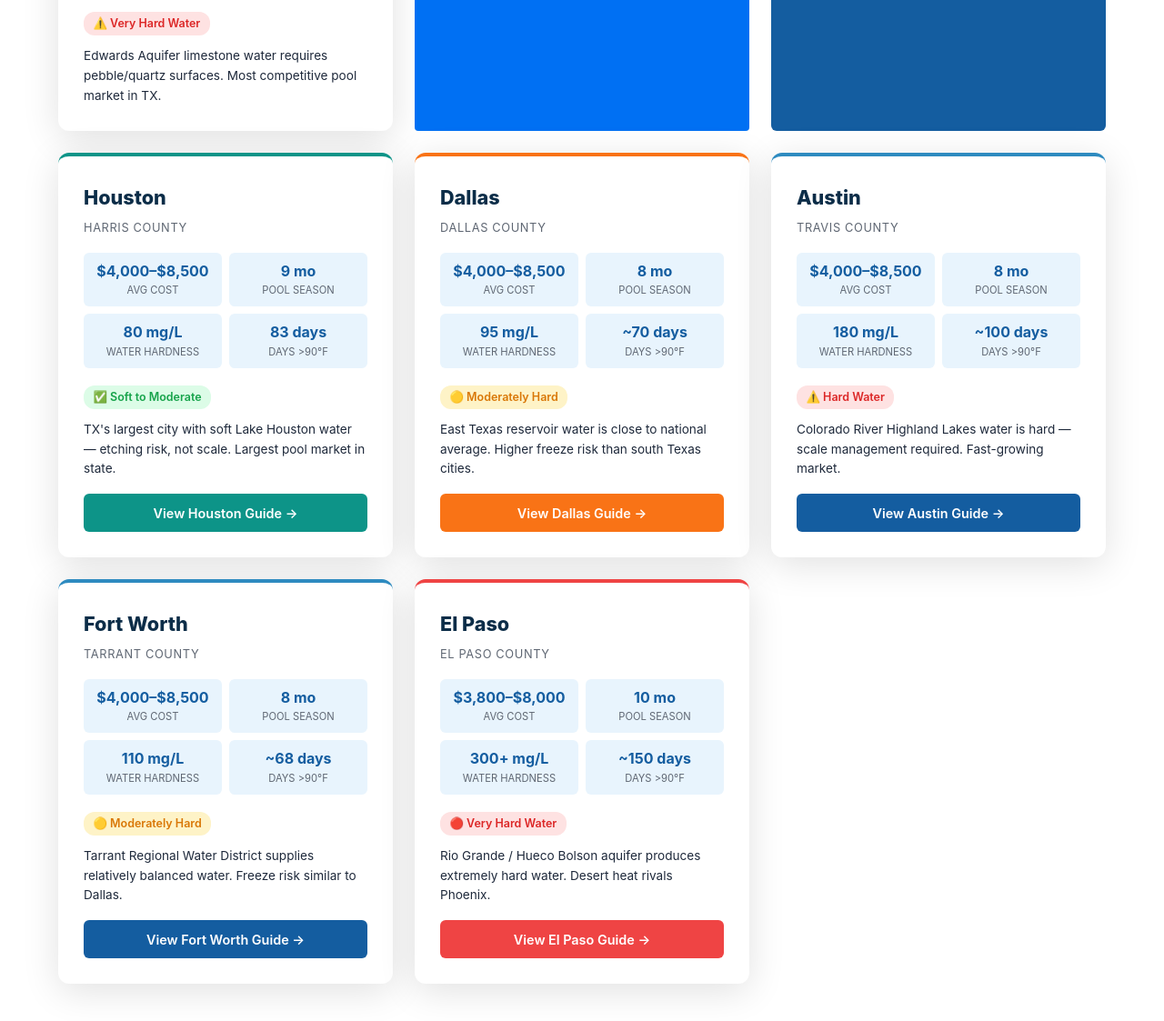
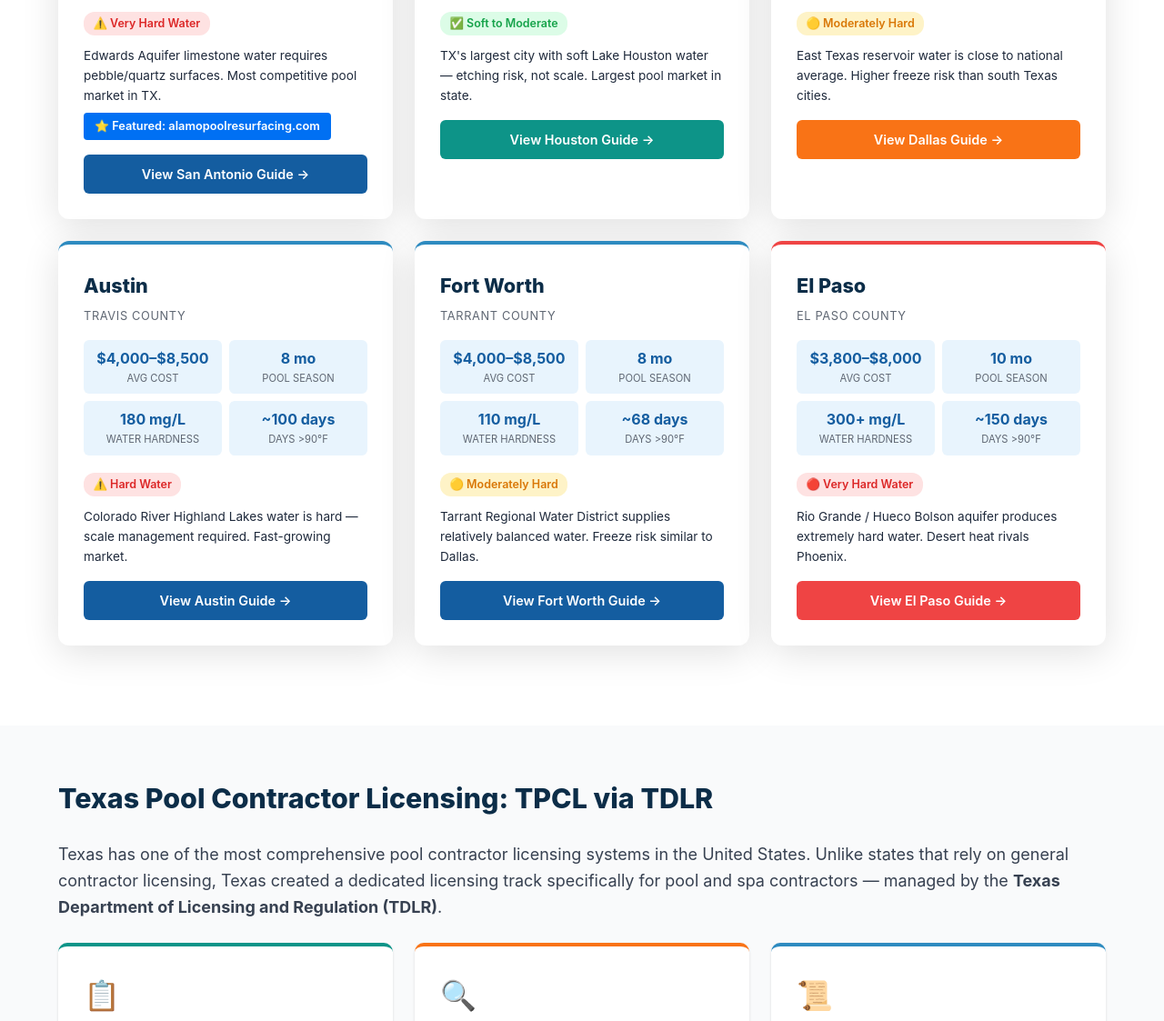
Before and after one commit to deme-cyber11/pool-resurfacing-directory, a plain HTML site: page texas/index.html in a window 1280 px wide. Shown: the part 1220-2343 px from the top of the page at 91% size. Drawn offline with Linux system fonts and the light colour scheme.

Commit message:
fix(cards): city cards had a nested anchor, so their contents escaped the grid
On /texas/ and /arizona/ the city card was <a class="city-card"> and contained
a second <a> ("Featured: alamopoolresurfacing.com" / phxpoolresurfacing.com).
Nested anchors are invalid HTML, so the parser auto-closes the outer <a> at the
inner one -- everything after it stopped being card content and became a
sibling in .city-grid.

Measured on /texas/: .city-grid had 8 children instead of 6. San Antonio
contributed three of them -- the card, then the featured link and the
span.city-link rendered as two full-height solid blocks beside it. Costa
spotted it; the earlier pass missed it because that audit checked overflow,
hero layout, brand, dead links and images, none of which a spilled card trips.

Fix: the card is now a <div>, the trailing CTA is the real <a>, and
site-theme.css gives it a stretched-link overlay so the whole card stays
clickable with the featured link above it. Grid is back to 6 children.

Detector added as tools/html-structure-check.py; all 22 pages now report clean.

Note, not changed: the Fort Worth and El Paso cards link to /texas/ because
those city pages do not exist yet. That is pre-existing and a content call.

Co-Authored-By: Claude Opus 5 (1M context) <noreply@anthropic.com>

```diff
--- a/css/site-theme.css
+++ b/css/site-theme.css
@@ -200,3 +200,21 @@ footer a,
 [class*="dark"] a {
   color: #7dd3fc;
 }
+
+/* City cards used to be <a class="city-card"> wrapping a nested "Featured:"
+   <a>. Nested anchors are invalid, so the parser auto-closed the card and the
+   featured link + CTA escaped into .city-grid as two full-size blocks beside
+   it. The card is now a <div> and the CTA is the real link; this overlay keeps
+   the whole card clickable, and the featured link sits above it. */
+.city-card { position: relative; }
+.city-card a.city-link::after,
+.city-card a.btn-primary::after {
+  content: "";
+  position: absolute;
+  inset: 0;
+  z-index: 0;
+}
+.city-card a[href^="http"]:not(.city-link):not(.btn-primary) {
+  position: relative;
+  z-index: 1;
+}
--- a/texas/index.html
+++ b/texas/index.html
@@ -361,7 +361,7 @@
         <div class="city-grid">
 
             <!-- San Antonio -->
-            <a href="/texas/san-antonio.html" class="city-card">
+            <div class="city-card">
                 <div class="city-name">San Antonio</div>
                 <div class="city-county">Bexar County</div>
                 <div class="city-stats">
@@ -387,8 +387,8 @@
                     Edwards Aquifer limestone water requires pebble/quartz surfaces. Most competitive pool market in TX.
                 </p>
                 <a href="https://alamopoolresurfacing.com" target="_blank" rel="noopener" onclick="event.stopPropagation();" style="display:inline-block;margin-top:0.5rem;font-size:0.8rem;background:#0070f3;color:#fff;padding:0.3rem 0.75rem;border-radius:4px;text-decoration:none;font-weight:600;">⭐ Featured: alamopoolresurfacing.com</a>
-                <span class="city-link">View San Antonio Guide →</span>
-            </a>
+                <a href="/texas/san-antonio.html" class="city-link">View San Antonio Guide →</a>
+            </div>
 
             <!-- Houston -->
             <a href="/texas/houston.html" class="city-card" style="border-top-color: var(--teal-500);">
@@ -449,7 +449,7 @@
             </a>
 
             <!-- Austin -->
-            <a href="/texas/austin.html" class="city-card">
+            <div class="city-card">
                 <div class="city-name">Austin</div>
                 <div class="city-county">Travis County</div>
                 <div class="city-stats">
@@ -474,11 +474,11 @@
                 <p style="font-size:0.85rem; color:var(--gray-600); margin-top:0.75rem; margin-bottom:0;">
                     Colorado River Highland Lakes water is hard — scale management required. Fast-growing market.
                 </p>
-                <span class="city-link">View Austin Guide →</span>
-            </a>
+                <a href="/texas/austin.html" class="city-link">View Austin Guide →</a>
+            </div>
 
             <!-- Fort Worth -->
-            <a href="/texas/" class="city-card">
+            <div class="city-card">
                 <div class="city-name">Fort Worth</div>
                 <div class="city-county">Tarrant County</div>
                 <div class="city-stats">
@@ -503,8 +503,8 @@
                 <p style="font-size:0.85rem; color:var(--gray-600); margin-top:0.75rem; margin-bottom:0;">
                     Tarrant Regional Water District supplies relatively balanced water. Freeze risk similar to Dallas.
                 </p>
-                <span class="city-link">View Fort Worth Guide →</span>
-            </a>
+                <a href="/texas/" class="city-link">View Fort Worth Guide →</a>
+            </div>
 
             <!-- El Paso -->
             <a href="/texas/" class="city-card" style="border-top-color: #ef4444;">
```
Also changed, not shown: arizona/index.html (+9 -9 lines).
